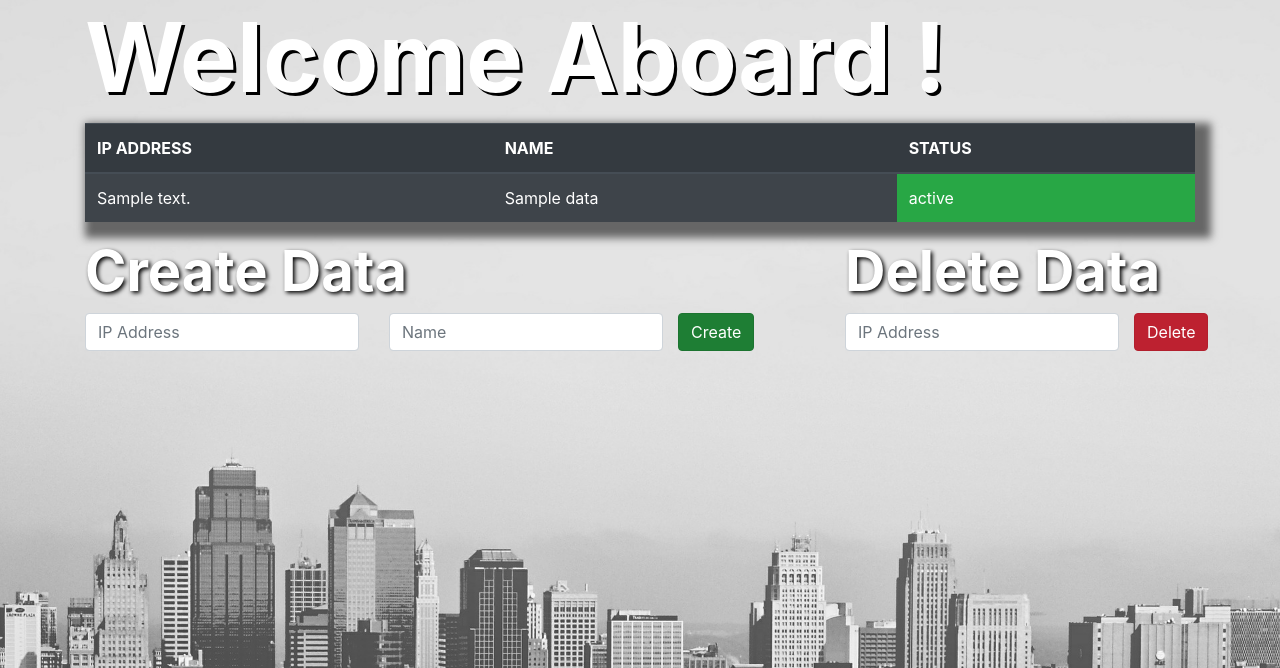
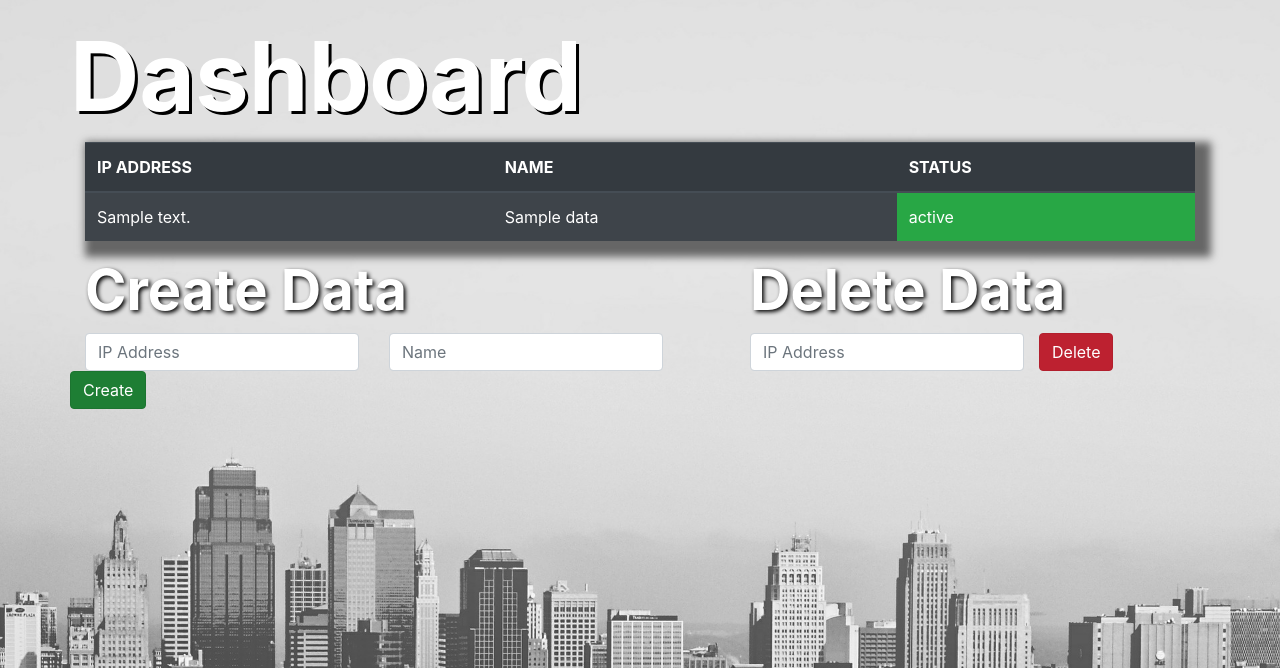
Before and after one commit to chiragsrvstv/Network-Status-App, a Node server app: template testingPingWeb/fetchApp/views/home.ejs in a window 1280 px wide. Shown: the top 668 px of the page. Run offline with Node 20, Linux system fonts and the light colour scheme; the template is opened without the code that fills it: most values are stand-ins (such as "Sample title", 1, 10 or a date in 2020).

Commit message:
dependencies update

```diff
--- a/testingPingWeb/fetchApp/public/app.css
+++ b/testingPingWeb/fetchApp/public/app.css
@@ -17,6 +17,9 @@
   background-position: center center;
   background-attachment: fixed;
   background-size: cover;
+  padding: 1.2em;
+  margin: 1em;
+  width: 100%;
 }
 
 h1{
--- a/testingPingWeb/fetchApp/queries.js
+++ b/testingPingWeb/fetchApp/queries.js
@@ -1,11 +1,11 @@
 var Pool = require('pg').Pool
 var pool = new Pool({
-  user: 'postgres',
+  user: 'chiragsrivastava',
   host: 'localhost',
   database: 'hostinfo',
   password:'1234',
   port: '5432'
-})
+});
 
 var srcFile = require('./index.js');
 
--- a/testingPingWeb/fetchApp/views/home.ejs
+++ b/testingPingWeb/fetchApp/views/home.ejs
@@ -3,6 +3,9 @@
   <head>
     <meta charset="utf-8">
     <meta name="viewport" content="width=device-width, initial-scale=1.0">
+
+    <!-- meta tag to auto refresh page every 10 seconds -->
+    <meta http-equiv="refresh" content="10"/>
     <title></title>
 <link rel="stylesheet" type="text/css" href="/app.css">
 <link rel="stylesheet" type="text/css" href="bootstrap.css">
@@ -13,8 +16,9 @@
 
 <div class="container">
 
-
-<h1 class="heading display-1 font-weight-bold"> Welcome Aboard ! </h1>
+<div class="row">
+<h1 class="heading display-1 font-weight-bold"> Dashboard </h1>
+</div>
 
 <div class = "row">
 
@@ -50,7 +54,6 @@
 </table>
 </div>
 </div>
-
 <script>
 
 /*
@@ -66,10 +69,9 @@
 
 
 <div class="row">
-<div class="col-lg-8 col-md-12">
+<div class="col-lg-7 col-md-12 col-sm-12 create-form">
 <!-- form for adding data -->
 <h4 class="display-4 font-weight-bold"> Create Data </h4>
-
 <form action = '/createDetails' method="POST">
   <div class="row ">
     <div class="col-auto">
@@ -85,7 +87,7 @@
 
 
   <!-- form for deleting data -->
-  <div class="col-lg-4 col-md-12">
+  <div class="col-lg-5 col-md-12 col-sm-12 delete-form">
   <h4 class="display-4 font-weight-bold"> Delete Data </h4>
   <form action = '/delete' method="POST">
     <div class="row">
```
Also changed, not shown: testingPingWeb/fetchApp/package.json (+6 -6 lines), testingPingWeb/fetchApp/index.js (line endings or trailing spaces), 2 other files.
